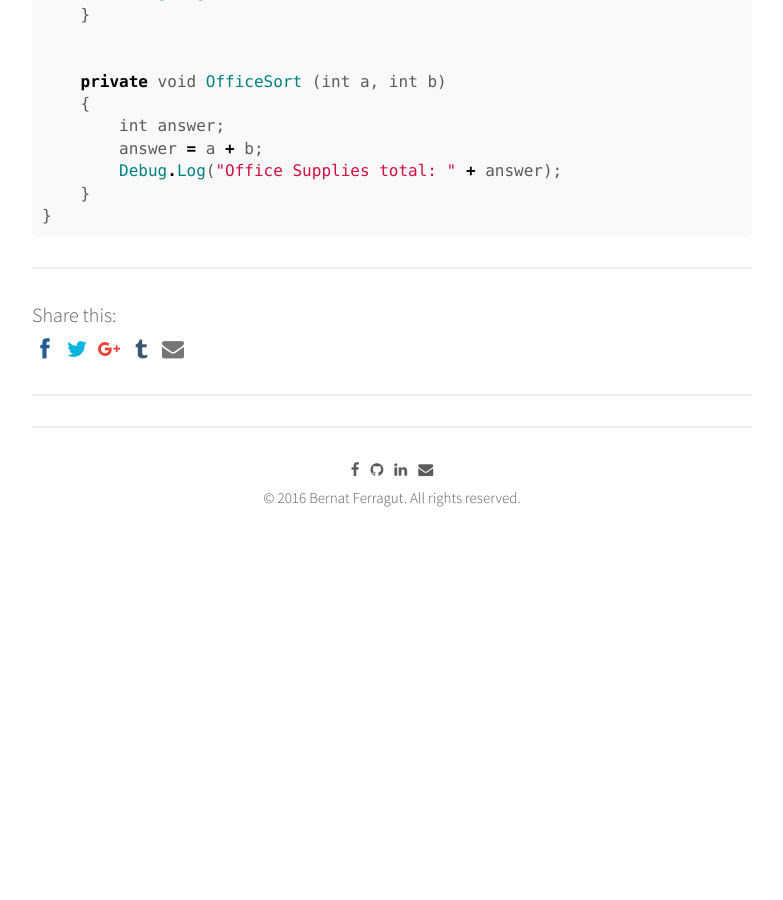
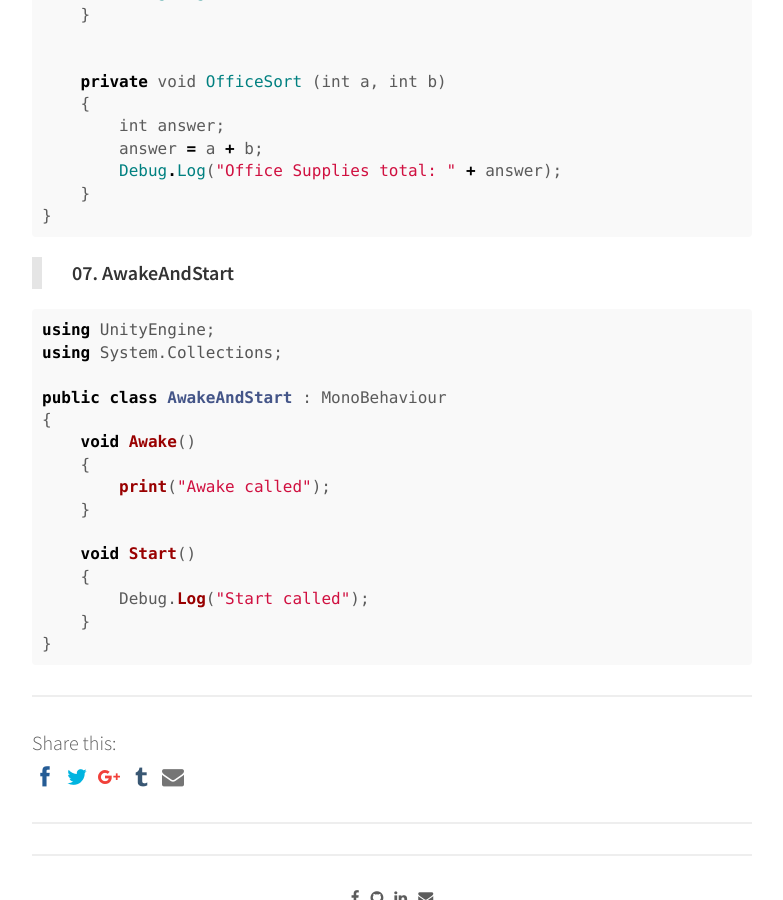
Before and after one commit to bernatferragut/FutureWeb-blog, a Jekyll site: the page built from _posts/30-11-16-VR-Scripting in Unity.md, in a window 1280 px wide and 900 px high, scrolled down 5773 px. Shown: the whole window, without its empty margins (248-1031 px from the left). Built offline with Jekyll 4.4.1, drawn with Linux system fonts in a browser that asks for light colours; nearby versions of some CDN libraries; comment, search, counter and statistics services are not loaded; before the commit the page ends 6383 px from its top, so only the background shows below that.

Commit message:
Update 30-11-16-VR-Scripting in Unity.md
AwakeAndStart script

````diff
--- a/_posts/30-11-16-VR-Scripting in Unity.md
+++ b/_posts/30-11-16-VR-Scripting in Unity.md
@@ -270,3 +270,23 @@ public class AnotherClass
     }
 }
 ```
+
+> **07. AwakeAndStart**
+
+```c#
+using UnityEngine;
+using System.Collections;
+
+public class AwakeAndStart : MonoBehaviour
+{
+    void Awake()
+    {
+        print("Awake called");
+    }
+
+    void Start()
+    {
+        Debug.Log("Start called");
+    }
+}
+```
````
